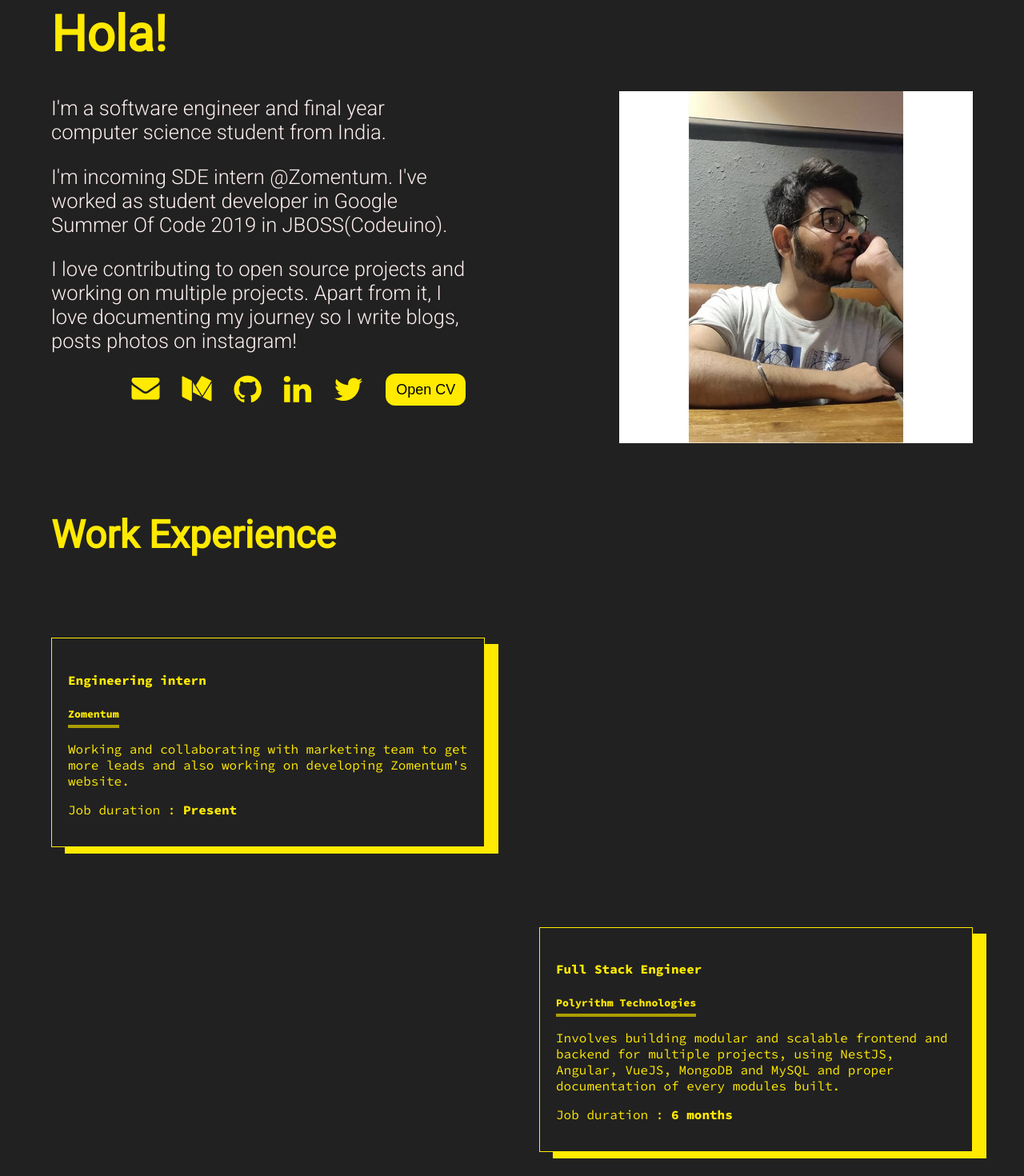
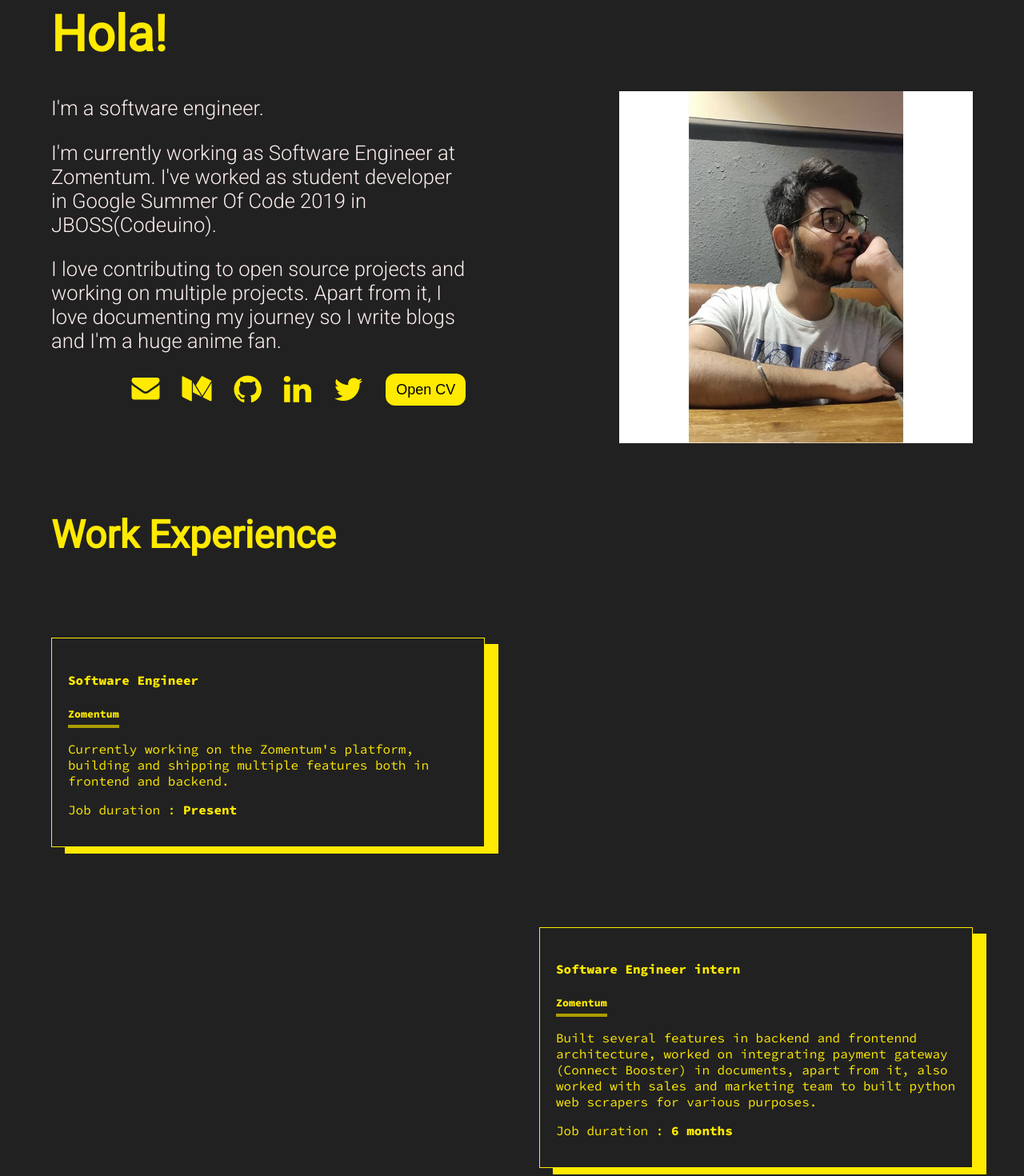
Before and after one commit to lakshyabatman/lakshyabatman.github.io, a React (Create React App) app: page / in a window 1280 px wide. Shown: the part 200-1670 px from the top of the page at 80% size. Built offline with nearby package versions, Linux system fonts and the light colour scheme; a web font is replaced by a local one.

Commit message:
made more  changes

```diff
--- a/package.json
+++ b/package.json
@@ -5,9 +5,11 @@
   "private": true,
   "dependencies": {
     "chart.js": "^2.9.3",
+    "framer-motion": "^4.1.17",
     "react": "^16.9.0",
     "react-chartjs-2": "^2.8.0",
     "react-dom": "^16.9.0",
+    "react-intersection-observer": "^8.32.0",
     "react-scripts": "^3.3.0",
     "react-typist": "^2.0.5",
     "serve": "^11.3.0"
--- a/src/components/HomeScreen.js
+++ b/src/components/HomeScreen.js
@@ -14,13 +14,13 @@
                     <div className="AboutMe">
                         <h1 style={{fontSize:62}}>Hola!</h1>
                         <p>
-                            I'm a software engineer and final year computer science student from India.
+                            I'm a software engineer.
                         </p>
                         <p>
-                            I'm incoming SDE intern @Zomentum. I've worked as student developer in Google Summer Of Code 2019 in JBOSS(Codeuino).
+                            I'm currently working as Software Engineer at Zomentum. I've worked as student developer in Google Summer Of Code 2019 in JBOSS(Codeuino).
                         </p>
                         <p>
-                            I love contributing to open source projects and working on multiple projects. Apart from it, I love documenting my journey so I write blogs, posts photos on instagram!
+                            I love contributing to open source projects and working on multiple projects. Apart from it, I love documenting my journey so I write blogs and I'm a huge anime fan.
                         </p>
                         <div className="ContactMe">
                             <a href="mailto:lakshya.khera@gmail.com" target="_blank" rel="noopener noreferrer"><i className="fa fa-envelope" style={{fontSize:35}}></i></a>
--- a/src/components/Project.js
+++ b/src/components/Project.js
@@ -4,7 +4,7 @@
     return (
         <div className="Project">
             <p className="title">{props.title}</p>
-            <p style={{textAlign:'justify'}}>{props.content}</p>
+            <p >{props.content}</p>
         </div>
     )
 }
--- a/src/components/SkillGraph.js
+++ b/src/components/SkillGraph.js
@@ -6,7 +6,7 @@
         super()
         this.state = {
             data : {
-                labels: ['NodeJS', 'ReactJS', 'VueJS','Python', 'MongoDB', 'Typescript','C++'],
+                labels: ['NodeJS', 'ReactJS','Python', 'MongoDB', 'Typescript','C++'],
                 datasets: [
                   {
                     label: 'Score',
@@ -15,7 +15,7 @@
                     borderWidth: 1,
                     hoverBackgroundColor: 'rgba(255,99,132,0.4)',
                     hoverBorderColor: 'rgba(255,99,132,1)',
-                    data: [7.5, 7, 7.5, 7, 7.5, 7 ,7.5 ],
+                    data: [7.5, 8, 7, 7.5, 7 ,7.5 ],
                     barPercentage: 0.7,
                     categoryPercentage: 0.6
                   }
--- a/src/components/WorkExpCard.js
+++ b/src/components/WorkExpCard.js
@@ -1,16 +1,37 @@
-import React from 'react'
+import React, {useEffect} from 'react'
 import './style/WorkExpCard.css'
+import { motion,useAnimation } from 'framer-motion';
+import { useInView } from 'react-intersection-observer';
 const WorkExpCard = (props) => {
-    console.log(props)
+    const controls = useAnimation();
+    const { ref, inView } = useInView();
+    useEffect(() => {
+        if (inView) {
+          controls.start('visible');
+        }
+        if (!inView) {
+          controls.start('hidden');
+        }
+      }, [controls, inView]);
+
+    const boxVariants = {
+        hidden: { opacity:0 },
+        visible: {
+          opacity: 1,
+          transition: {
+            duration: 0.5
+          }
+        }
+      }
     return (
-        <div className={props.Align + " card-wrapper"} >
+        <motion.div ref={ref} className={props.Align + " card-wrapper"} initial="hidden" animate={controls} variants={boxVariants}>
             <div className="exp-card" >
                 <h4>{props.exp.title}</h4>
                 <h5>{props.exp.employer}</h5>
                 <p>{props.exp.description}</p>
                 <p>Job duration : <span style={{fontWeight:800}}>{props.exp.duration}</span></p>
             </div>
-        </div>
+        </motion.div>
 
     )
 }
--- a/src/components/data/projects_data.js
+++ b/src/components/data/projects_data.js
@@ -1,4 +1,12 @@
 export const PROJECTS = [
+    {
+        title: '#100daysOfCode Twitter Bot',
+        content: ' Simple Twitter bot which tweets behalf of the  user whenever user forgets to tweet.'
+    },
+    {
+    title: 'Comment Box EsLint Plugin',
+    content: "Simple EsLint plugin which adds a block comment before funtionn's declaration to enforce better code practices."
+    },
   {
       title:'React Redux CLI',
       content:'A light weight CLI which installs React application and setup Redux on single prompt.'
@@ -12,16 +20,8 @@
       content:'Simple Peer 2 peer video chat platform using webrtc and signalhub. The application is bundled using webpack and served on NodeJS server.'
   },
   {
-      title:"Converge 2019 and 2020 Website",
-      content:"Developed College Fest website for two consecutive years,one under the mentorships of seniors and in second I've mentored juniors. Tech Stack: NodeJS, HTML,CSS and Bootstrap."
-  },
-  {
       title:"Automated Birthday Wisher",
       content:"Developed a Python Script which lets user to login via their google account and this script sends birthday wishes to their google contact using calendar API. Tech Stack: Python"
   },
-  {
-      title:"Chat room",
-      content:"Simple realtime chat room using Socket.io and Express, user can join conversation using nicknames."
-  }
 
 ]
--- a/src/components/data/workexp.js
+++ b/src/components/data/workexp.js
@@ -1,15 +1,21 @@
 export const workExp = [
     {
+        employer: 'Zomentum',
+        title: 'Software Engineer',
+        duration: 'Present',
+        description:"Currently working on the Zomentum's platform, building and shipping multiple features both in frontend and backend."
+    },
+    {
       employer: 'Zomentum',
-      title: 'Engineering intern',
-      duration: 'Present',
-      description:'Working and collaborating with marketing team to get more leads and also working on developing Zomentum\'s website.'
+      title: 'Software Engineer intern',
+      duration: '6 months',
+      description:'Built several features in backend and  frontennd architecture, worked on integrating payment gateway (Connect Booster) in documents, apart from it, also worked with sales and marketing team to built python web scrapers for various purposes.'
     },
     {
         employer:'Polyrithm Technologies',
         title:'Full Stack Engineer',
         duration:'6 months',
-        description:`Involves building modular and scalable frontend and backend for multiple projects, using NestJS, Angular, VueJS, MongoDB and MySQL and proper documentation of every modules built.`
+        description:`Involved in building modular and scalable frontend and backend for multiple projects, using NestJS, Angular, VueJS, MongoDB and MySQL and proper documentation of every modules built.`
     },
     {
         employer:'Google Summer Of Code',
--- a/src/components/style/HomeScreen.css
+++ b/src/components/style/HomeScreen.css
@@ -77,7 +77,7 @@
         margin-top: 150px;
     }
 }
-@media (max-width:373px) {
+@media (max-width:395px) {
     .ContactMe {
         margin-right: 0;
         display: block;
@@ -86,3 +86,14 @@
         margin-top:10px;
 }
 }
+
+
+@media (max-width:500px) {
+    .ContactMe {
+            margin-right: 0;
+
+    }
+    .fa {
+        font-size: 25px !important;
+    }
+}
--- a/src/components/style/Projects.css
+++ b/src/components/style/Projects.css
@@ -12,7 +12,7 @@
 }
 .myGrid {
     display: grid;
-    grid-template-columns: auto auto auto;
+    grid-template-columns: 30% 30% auto;
     gap: 100px;
 }
 /* Media Queries */
```
Also changed, not shown: 1 other file (tests, documents, lock files or other folders).
